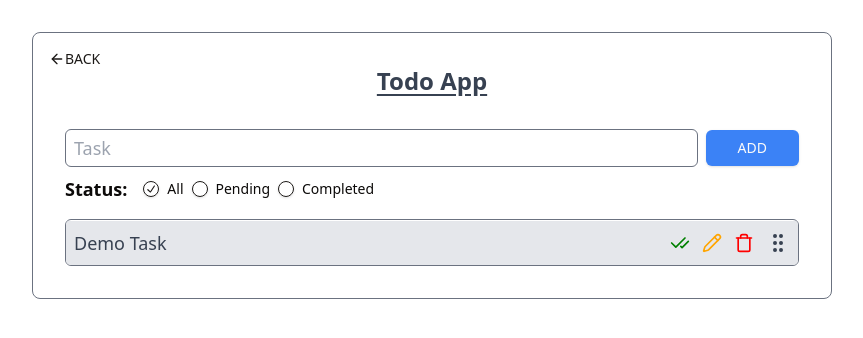
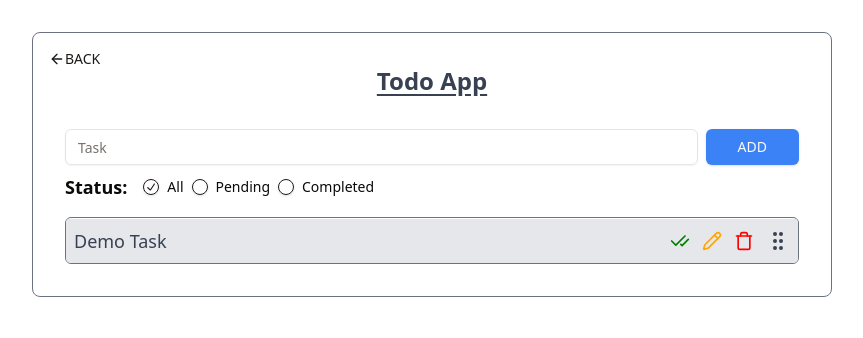
Before and after one commit to devRezaulKarim/ts-practice-projects, a React (Vite) app: page /app/todo in a window 1280 px wide. Shown: the top 338 px of the page, without its empty margins (208-1071 px from the left). Built offline with nearby package versions, Linux system fonts and the light colour scheme.

Commit message:
REF: Add input from shadcn

```diff
--- a/src/components/custom-components/todo/AddTodo.tsx
+++ b/src/components/custom-components/todo/AddTodo.tsx
@@ -1,6 +1,7 @@
 import { FormEvent, useState } from "react";
-import { Button } from "../../ui/button";
 import { AddTodoProps } from "@/types/Types";
+import { Input } from "@/components/ui/input";
+import { Button } from "@/components/ui/button";
 
 const AddTodo = ({ addTodo }: AddTodoProps) => {
   const [task, setTask] = useState<string>("");
@@ -17,9 +18,7 @@ const AddTodo = ({ addTodo }: AddTodoProps) => {
       onSubmit={handleSubmit}
       className="w-full xs:flex items-center gap-2 "
     >
-      <input
-        type="text"
-        className="text-lg px-2 py-1 border border-gray-500 outline-none rounded-md w-full"
+      <Input
         placeholder="Task"
         value={task}
         onChange={(e) => setTask(e.target.value)}
--- a/src/components/custom-components/todo/TodoContainer.tsx
+++ b/src/components/custom-components/todo/TodoContainer.tsx
@@ -3,6 +3,7 @@ import { FormEvent, useRef, useState } from "react";
 import ConfirmationModal from "../../shared/ConfirmationModal";
 import { Button } from "../../ui/button";
 import { Todo, TodoContainerProps } from "@/types/Types";
+import { Input } from "@/components/ui/input";
 
 const TodoContainer = ({
   todos,
@@ -88,9 +89,7 @@ const TodoContainer = ({
                 }}
                 className="w-full flex items-center gap-2"
               >
-                <input
-                  type="text"
-                  className="text-lg px-2 py-1 border border-gray-500 outline-none rounded-md w-full"
+                <Input
                   placeholder="Task"
                   value={isUpdating.task}
                   onChange={(e) => handleTaskUpdate(e.target.value)}
--- /dev/null
+++ b/src/components/ui/input.tsx
@@ -0,0 +1,25 @@
+import * as React from "react"
+
+import { cn } from "@/lib/utils"
+
+export interface InputProps
+  extends React.InputHTMLAttributes<HTMLInputElement> {}
+
+const Input = React.forwardRef<HTMLInputElement, InputProps>(
+  ({ className, type, ...props }, ref) => {
+    return (
+      <input
+        type={type}
+        className={cn(
+          "flex h-9 w-full rounded-md border border-input bg-transparent px-3 py-1 text-sm shadow-sm transition-colors file:border-0 file:bg-transparent file:text-sm file:font-medium file:text-foreground placeholder:text-muted-foreground focus-visible:outline-none focus-visible:ring-1 focus-visible:ring-ring disabled:cursor-not-allowed disabled:opacity-50",
+          className
+        )}
+        ref={ref}
+        {...props}
+      />
+    )
+  }
+)
+Input.displayName = "Input"
+
+export { Input }
--- a/src/pages/Todos.tsx
+++ b/src/pages/Todos.tsx
@@ -48,14 +48,12 @@ const Todos = () => {
   };
 
   useEffect(() => {
-    if (selectedStatus === "all") {
-      setTodos(allTodos);
-    }
     if (selectedStatus === "pending") {
       setTodos(allTodos.filter((todo) => todo.status === "pending"));
-    }
-    if (selectedStatus === "completed") {
+    } else if (selectedStatus === "completed") {
       setTodos(allTodos.filter((todo) => todo.status === "completed"));
+    } else {
+      setTodos(allTodos);
     }
   }, [allTodos, selectedStatus]);
 
```
